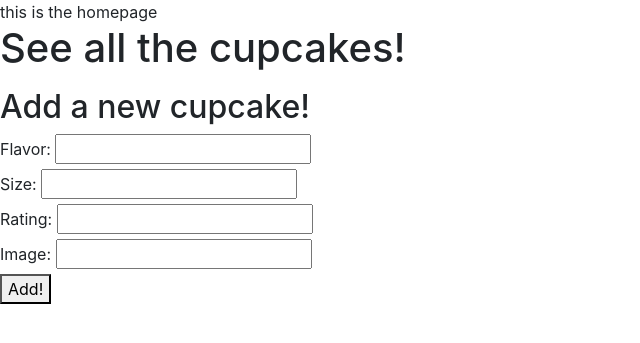
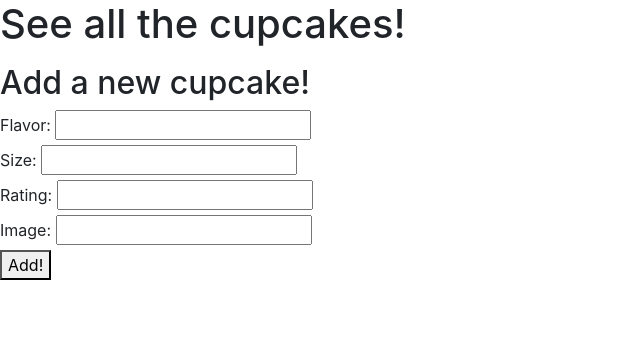
Before and after one commit to dengxinjuan/flask_cupcakes, a Flask app: page / in a window 1280 px wide. Shown: the top 343 px of the page, without its empty margins (0-640 px from the left). Run offline with Flask 2, Linux system fonts and the light colour scheme; data that the repository does not hold is empty.

Commit message:
delete __pycache__ and working on frontend

```diff
--- a/templates/homepage.html
+++ b/templates/homepage.html
@@ -7,7 +7,7 @@
     <link rel="stylesheet" href="https://cdn.jsdelivr.net/npm/bootstrap@4.5.3/dist/css/bootstrap.min.css" integrity="sha384-TX8t27EcRE3e/ihU7zmQxVncDAy5uIKz4rEkgIXeMed4M0jlfIDPvg6uqKI2xXr2" crossorigin="anonymous">
 </head>
 <body>
-    this is the homepage
+
     <h1>See all the cupcakes!</h1>
 
 <ul id="cupcakes-list">
```
Also changed, not shown: 1 other file.
